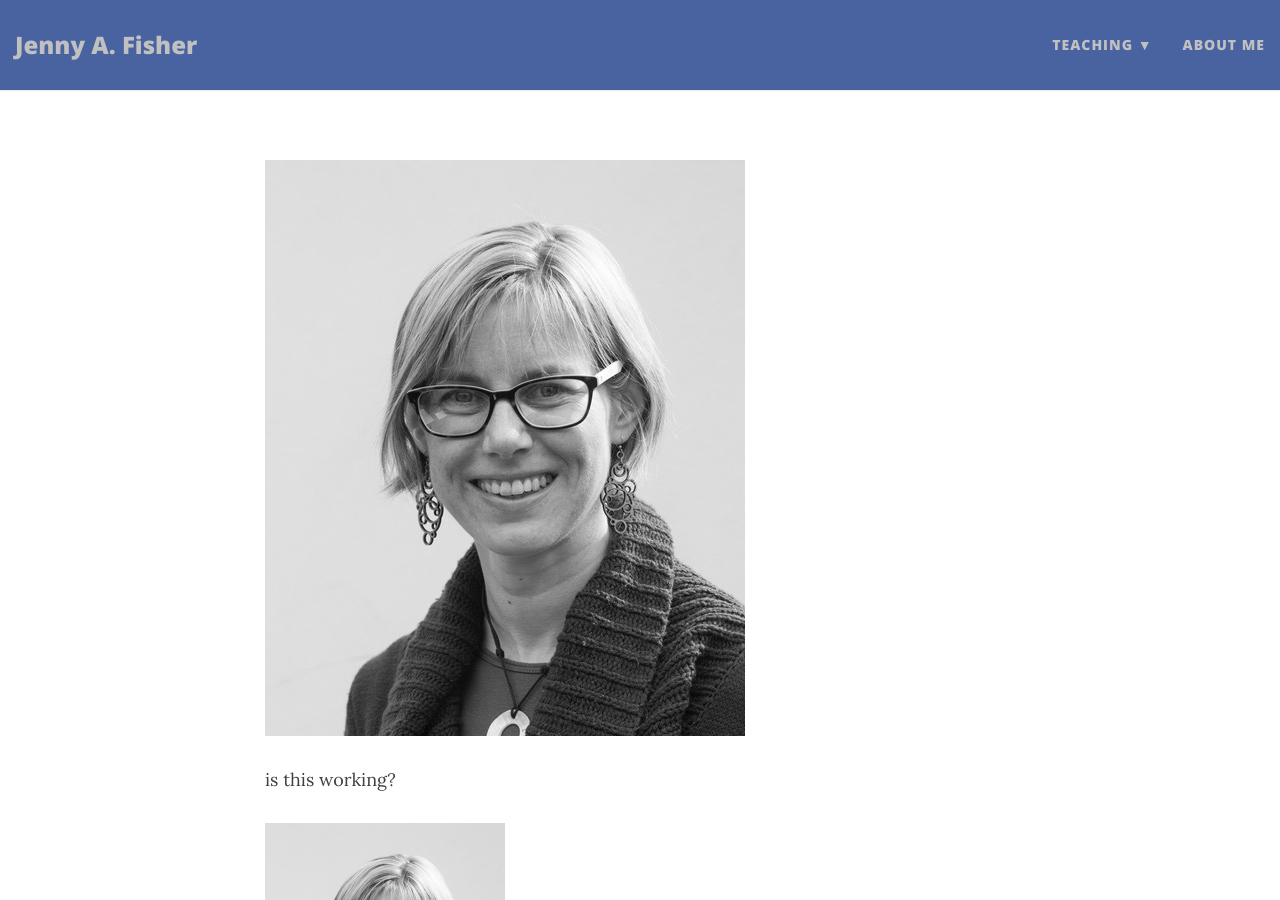
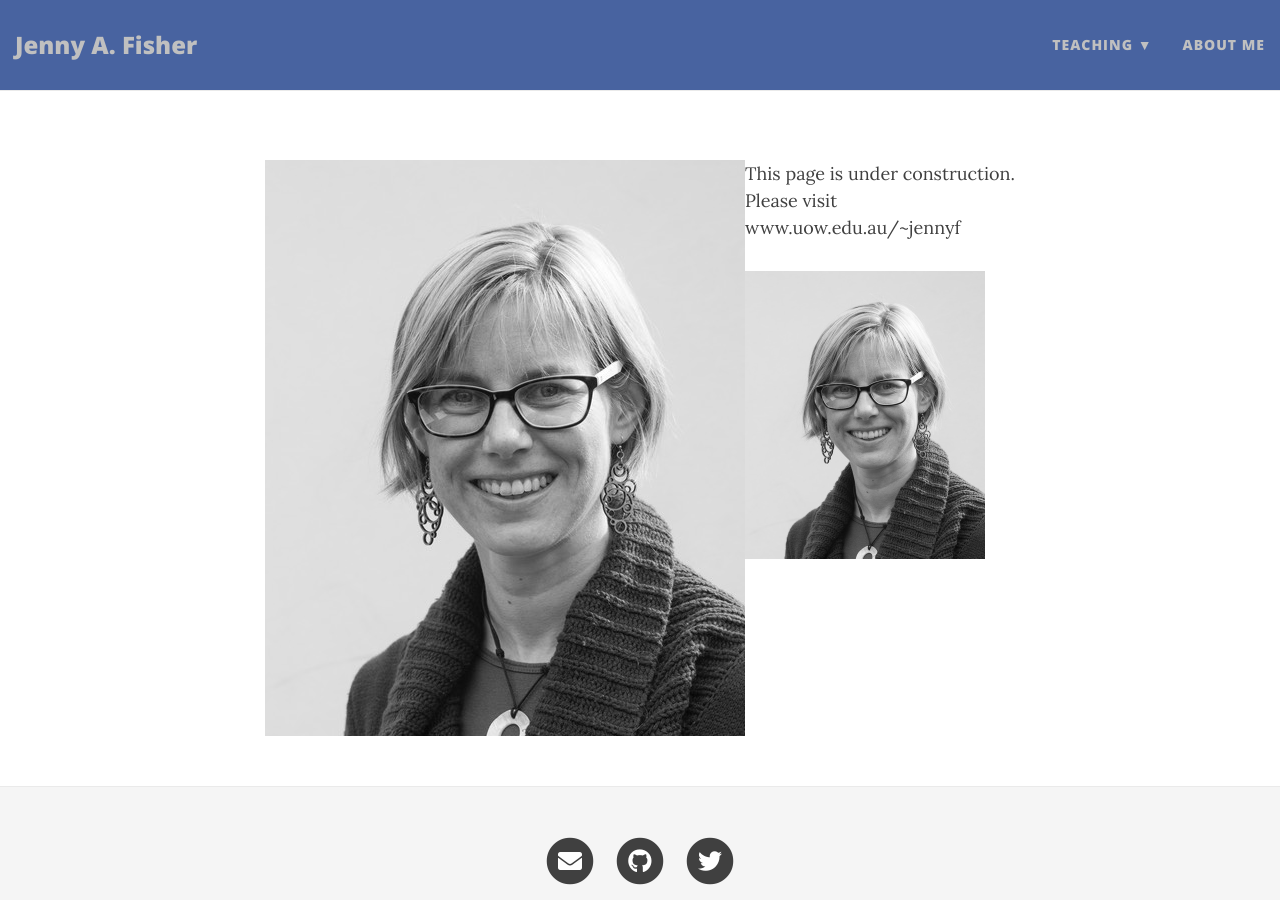
Before and after one commit to jennyfisher/jennyfisher.github.io, a Jekyll site: the page built from index.md, in a window 1280 px wide and 900 px high. Built offline with Jekyll 4.4.1, drawn with Linux system fonts in a browser that asks for light colours; nearby versions of some CDN libraries.

Commit message:
Update index.md

```diff
--- a/index.md
+++ b/index.md
@@ -3,8 +3,7 @@ layout: page
 use-site-title: true
 ---
 
-![test-image2](img/jenny-fisher-bnw_med_hr.jpeg){:class="img-responsive"}
-
-is this working?
+![test-image2](img/jenny-fisher-bnw_med_hr.jpeg){:style="float: left;:class="img-responsive"}
+This page is under construction. Please visit www.uow.edu.au/~jennyf
 
 ![test-image3](img/jenny-fisher-bnw_med_hr.jpeg){:height="288px" width="240px"}
```
